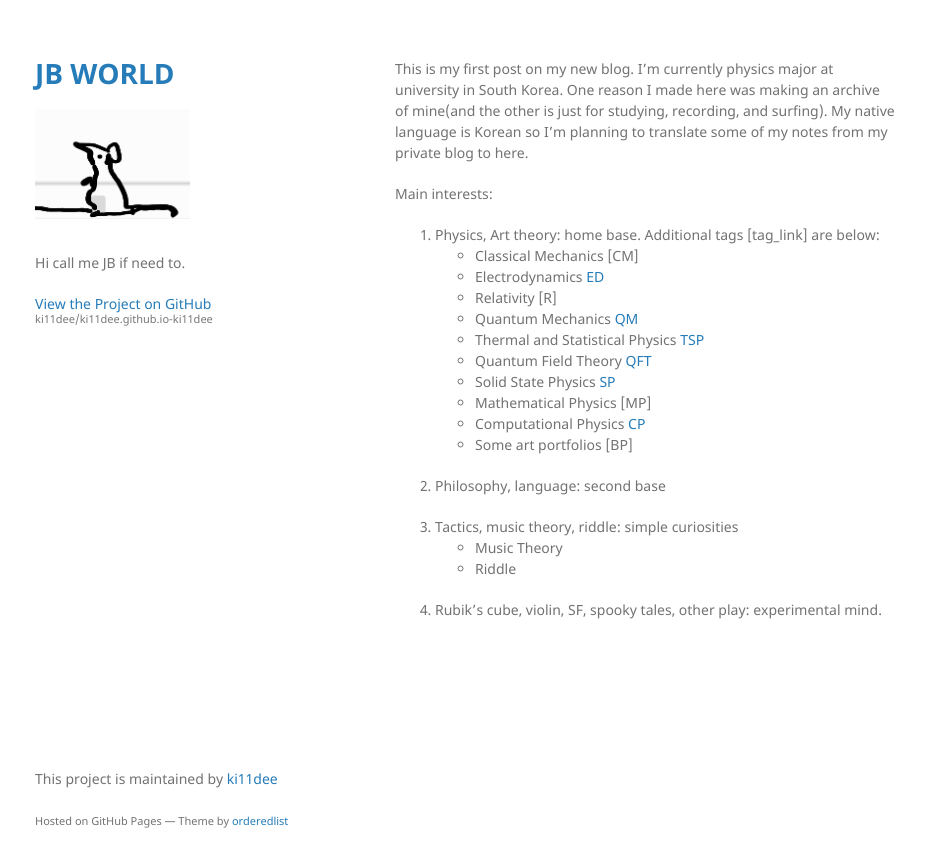
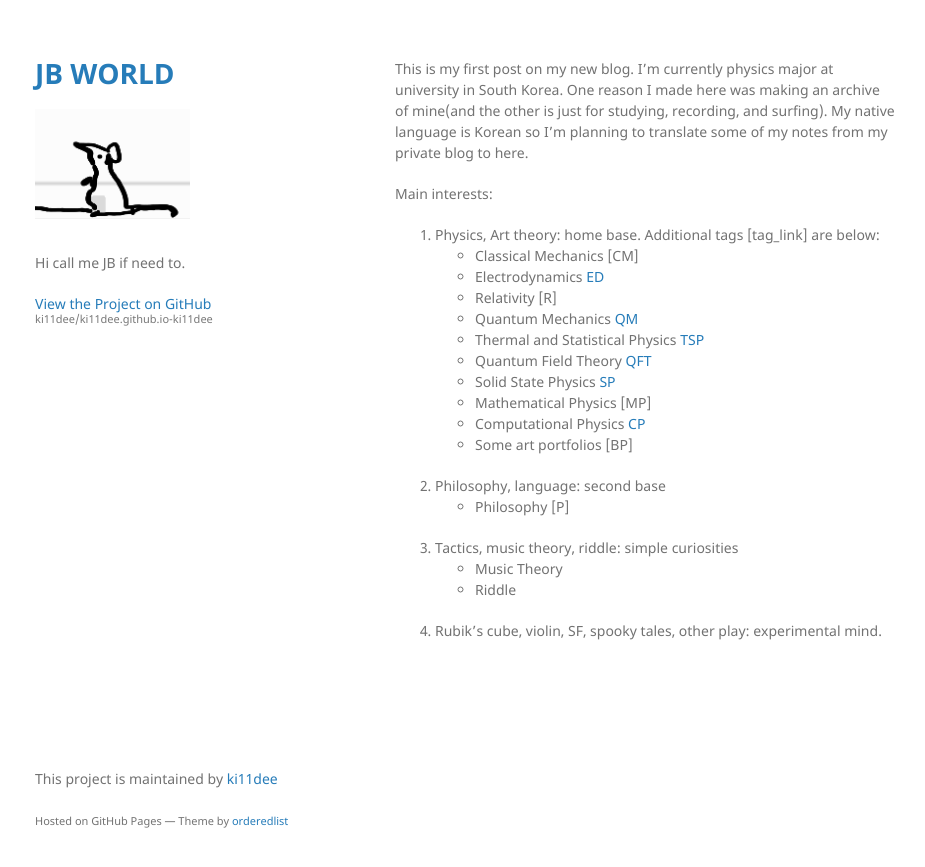
Before and after one commit to ki11dee/ki11dee.github.io-ki11dee, a Jekyll site: the page built from index.md, in a window 1280 px wide. Shown: the top 867 px of the page, without its empty margins (175-1100 px from the left). Built offline with Jekyll 4.4.1, drawn with Linux system fonts in a browser that asks for light colours.

Commit message:
Modifiy files

```diff
--- a/index.md
+++ b/index.md
@@ -25,6 +25,7 @@ Additional tags [tag_link] are below:
 - Some art portfolios [BP]
 
 2. Philosophy, language: second base
+- Philosophy [P]
 
 3. Tactics, music theory, riddle: simple curiosities
 - Music Theory
```
Also changed, not shown: QFT/QFT_content.md (+1 -0 lines), assets/img/map_cm.png (added), assets/img/map_qft.png.
